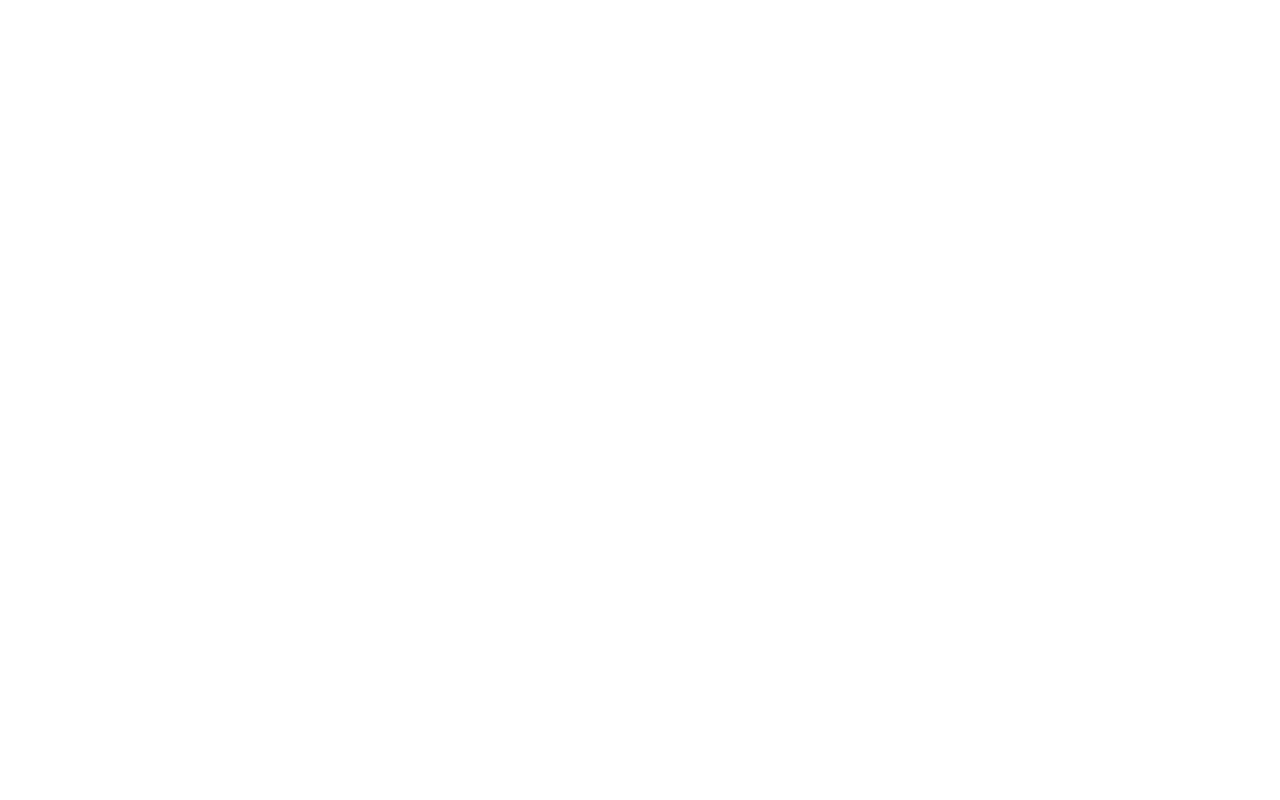
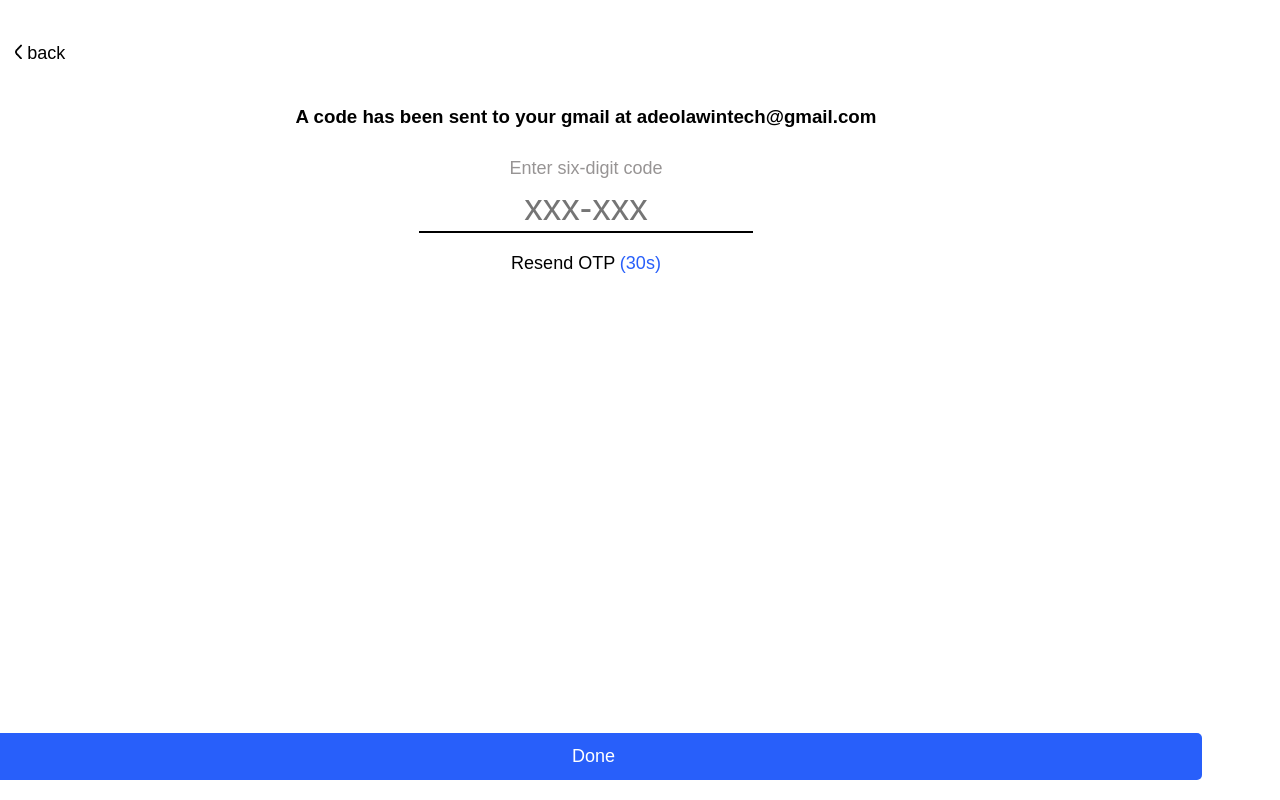
Before and after one commit to Stepheeeen/trilspay, a plain HTML site: page authentication/verify.html in a window 1280 px wide. Drawn offline with Linux system fonts and the light colour scheme.

Commit message:
finally done!!!

```diff
--- a/authentication/style.css
+++ b/authentication/style.css
@@ -25,7 +25,7 @@ main{
 }
 .navbar {
     height: 7vh;
-    width: 100%;
+    /* width: 100%; */
     padding: 15px 5px;
     /* padding:0 5px; */
     display: flex;
@@ -208,5 +208,53 @@ label{
     margin-bottom: 10px;
 }
 .box span{
-    margin-left: 10px;
+    margin-left: 15px;
 }
+
+/* styling the otp page */
+
+.verify .verify-otp{
+    padding: 10px;
+    display: grid;
+    place-items: center;
+    width: 90%;
+    text-align: center;
+}
+.verify .verify-otp button{
+    position: fixed;
+    margin: auto;
+    width: 95%;
+    bottom: 20px;
+    margin-left: 15px;
+}
+.verify .verify-otp form label{
+    margin-bottom: -15px;
+    margin-top: 20px;
+    font-size: 18px;
+    color: #979494;
+}
+.verify .verify-otp form{
+    display: grid;
+    place-items: center;
+    width: 90%;
+    margin: 10px auto;
+}
+.verify input {
+    border-top: none;
+    border-right: none;
+    border-left: none;
+    border-bottom: 2px solid #000;
+    border-radius: 0;
+    background: transparent;
+    margin: 20px auto;
+    width: 60%;
+    padding: 10;
+    font-size: 37px;
+    text-align: center;  /* Center the text */
+}
+.verify .verify-otp form span{
+    color: #285FFA;
+}
+.resendBtn{
+    font-size: 18px;
+}
--- a/authentication/verify.html
+++ b/authentication/verify.html
@@ -3,7 +3,36 @@
   <head>
     <meta charset="UTF-8" />
     <meta name="viewport" content="width=device-width, initial-scale=1.0" />
-    <title>Verify Account</title>
+    <title>verify Otp</title>
+    <link rel="stylesheet" href="style.css" />
   </head>
-  <body></body>
+  <body>
+    <main class="verify" style="background: white;">
+      <section>
+        <nav class="navbar">
+          <a href="">
+            <img src="../assets/icons/backIcon.png" alt="" />
+            back
+          </a>
+        </nav>
+        <div class="verify-otp">
+          <div>
+            <h3>
+              A code has been sent to your  gmail at adeolawintech@gmail.com
+            </h3>
+
+            <form action="">
+              <label for="">Enter six-digit code</label>
+              <input type="text" class="otp" placeholder="xxx-xxx">
+
+              <p class="resendBtn" id="resendBtn" disabled>Resend OTP <span>(<span id="countdown">30</span>s)</span></p>
+            </form>
+          </div>
+          <button>Done</button>
+        </div>
+
+      </section>
+    </main>
+    <script src="../functions/countdown.js"></script>
+  </body>
 </html>
--- /dev/null
+++ b/functions/countdown.js
@@ -0,0 +1,35 @@
+const resendBtn = document.getElementById('resendBtn');
+resendBtn.addEventListener('click', function() {
+    const countdownElement = document.getElementById('countdown');
+    let countdown = 30;
+
+    const timer = setInterval(() => {
+        countdown--;
+        countdownElement.textContent = countdown;
+
+        if (countdown <= 0) {
+            clearInterval(timer);
+            resendBtn.disabled = false;
+            resendBtn.textContent = 'Resend OTP';
+        }
+    }, 1000);
+
+    resendBtn.addEventListener('click', function() {
+        // Logic to resend OTP goes here
+
+        // Restart countdown
+        countdown = 30;
+        resendBtn.disabled = true;
+        resendBtn.textContent = `Resend OTP (<span id="countdown">30</span>s)`;
+        const newTimer = setInterval(() => {
+            countdown--;
+            countdownElement.textContent = countdown;
+
+            if (countdown <= 0) {
+                clearInterval(newTimer);
+                resendBtn.disabled = false;
+                resendBtn.textContent = 'Resend OTP';
+            }
+        }, 1000);
+    });
+});
```
